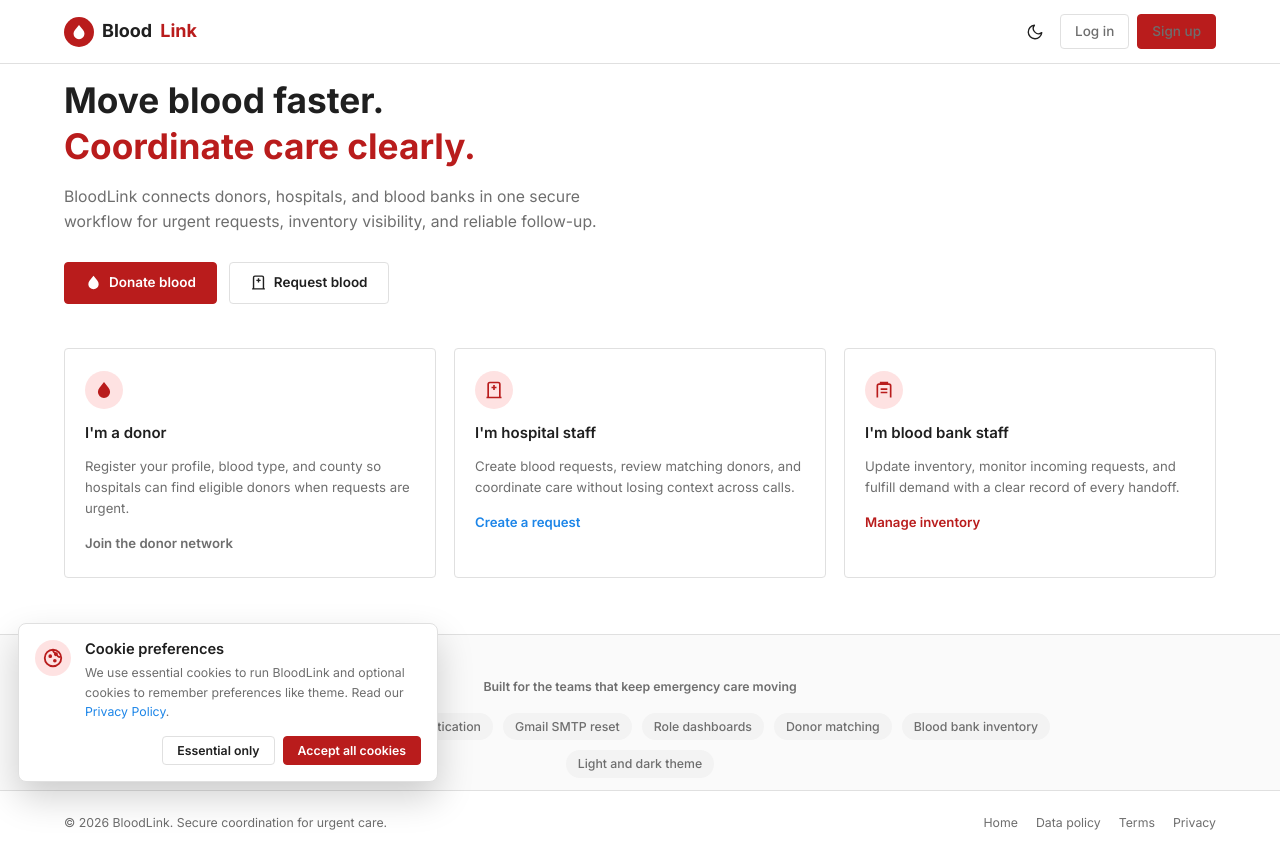
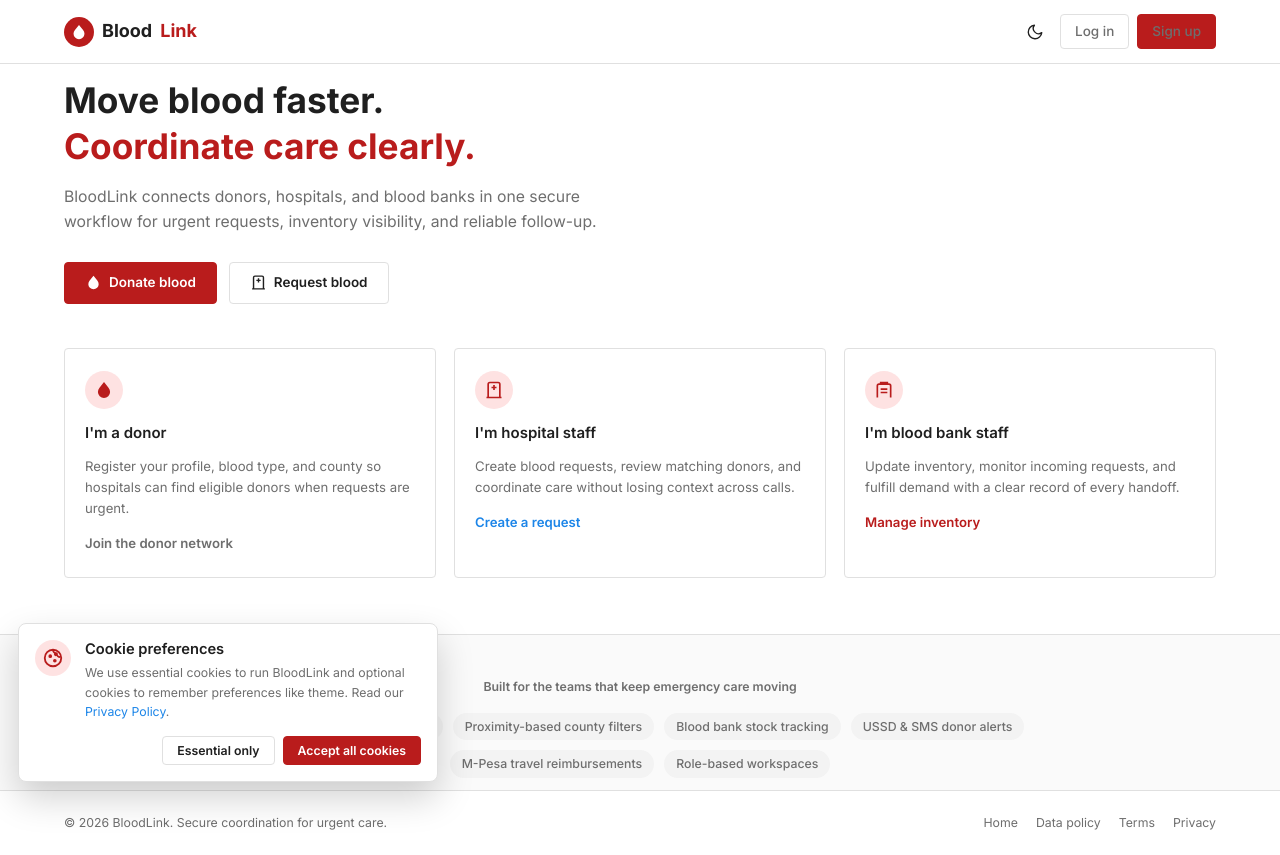
Before and after one commit to SHIVOGOJOHN/bloodlink, a Flask app: page / in a window 1280 px wide. Run offline with Flask 3, Linux system fonts and the light colour scheme.

Commit message:
feat: Replace developer-centric and aesthetic home page trust tags with core business value features

```diff
--- a/app/templates/index.html
+++ b/app/templates/index.html
@@ -65,13 +65,12 @@
   <div class="container">
     <h2 class="text-center text-sm text-muted mb-3">Built for the teams that keep emergency care moving</h2>
     <div class="trust-grid">
-      <span class="skill-tag">Google sign-in</span>
-      <span class="skill-tag">Email authentication</span>
-      <span class="skill-tag">Gmail SMTP reset</span>
-      <span class="skill-tag">Role dashboards</span>
-      <span class="skill-tag">Donor matching</span>
-      <span class="skill-tag">Blood bank inventory</span>
-      <span class="skill-tag">Light and dark theme</span>
+      <span class="skill-tag">Explainable donor matching</span>
+      <span class="skill-tag">Proximity-based county filters</span>
+      <span class="skill-tag">Blood bank stock tracking</span>
+      <span class="skill-tag">USSD & SMS donor alerts</span>
+      <span class="skill-tag">M-Pesa travel reimbursements</span>
+      <span class="skill-tag">Role-based workspaces</span>
     </div>
   </div>
 </section>
```
